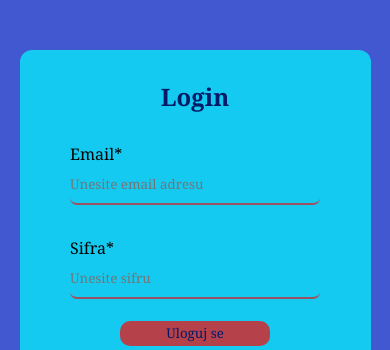
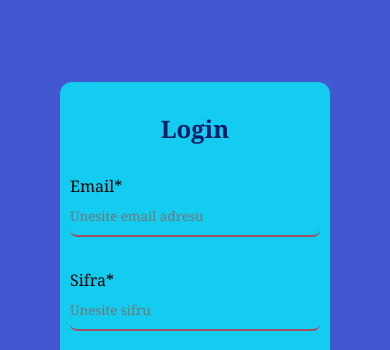
Before and after one commit to Spremic/musicList, a plain HTML site: page static/login.html in a window 390 px wide. Shown: the part 119-469 px from the top of the page. Drawn offline with Linux system fonts and the light colour scheme.

Commit message:
login demo finish 28.12.22 v3

```diff
--- a/static/css/login.css
+++ b/static/css/login.css
@@ -5,20 +5,22 @@
   font-family: Cambria, Cochin, Georgia, Times, "Times New Roman", serif;
   color: rgb(3, 26, 104);
 }
-body {
+html {
   background-color: #4158d0;
+  display: flex;
+  align-items: center;
+  justify-content: center;
+  height: 100%;
 }
 #imgLogin img {
   display: none;
 }
 #loginContainer {
-  position: fixed;
-  top: 20%;
-  left: 27%;
   background-color: rgba(0, 255, 255, 0.685);
-  width: 45%;
-  height: 60%;
+  width: 500px;
   border-radius: 12px;
+  display: flex;
+  flex-direction: column;
 }
 label {
   color: black;
@@ -84,13 +86,22 @@ span {
   * {
     font-size: 18px;
   }
-
+  #loginContainer {
+    width: 790px;
+  }
+  input {
+    width: 380px;
+  }
   #loginContainer {
     padding-top: 60px;
   }
   #gitHub img {
     width: 5vw;
     margin-top: -5px;
+  }
+  h1 {
+    font-size: 25px;
+
   }
   #contactAdmin p {
     font-size: 18px;
@@ -100,11 +111,11 @@ span {
 
 @media only screen and (max-width: 768px) {
   #loginContainer {
-    width: 80%;
+    width: 390px;
     left: 10%;
   }
   input {
-    width: 250px;
+    width: 280px;
   }
 
   #gitHub img {
@@ -115,8 +126,7 @@ span {
 
 @media only screen and (max-width: 425px) {
   #loginContainer {
-    width: 90%;
-    left: 5%;
+    width: 270px;
   }
   input {
     width: 250px;
@@ -127,9 +137,3 @@ span {
     margin-top: -12px;
   }
 }
-
-@media only screen and (max-height: 685px) {
-  img {
-    display: none;
-  }
-}
```
